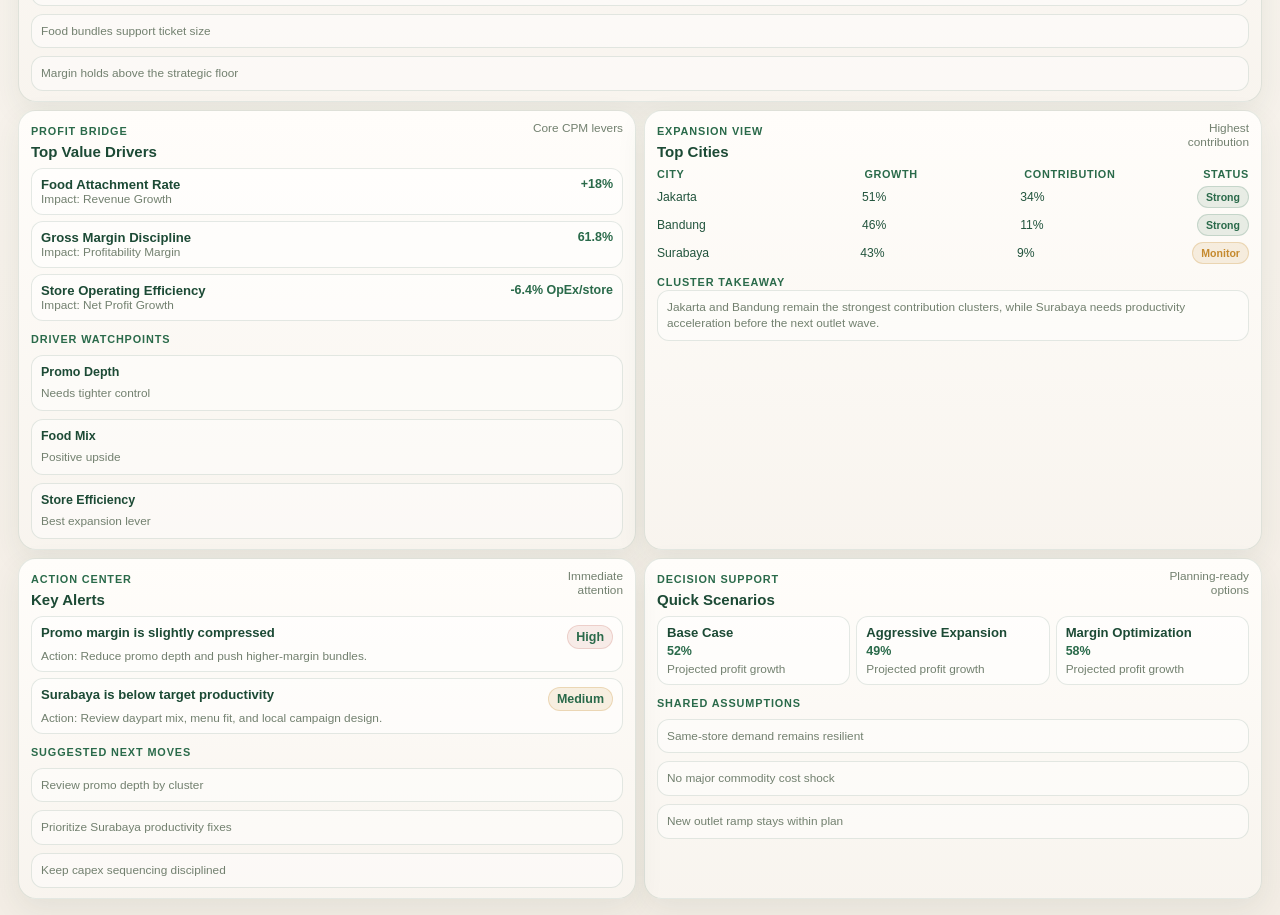
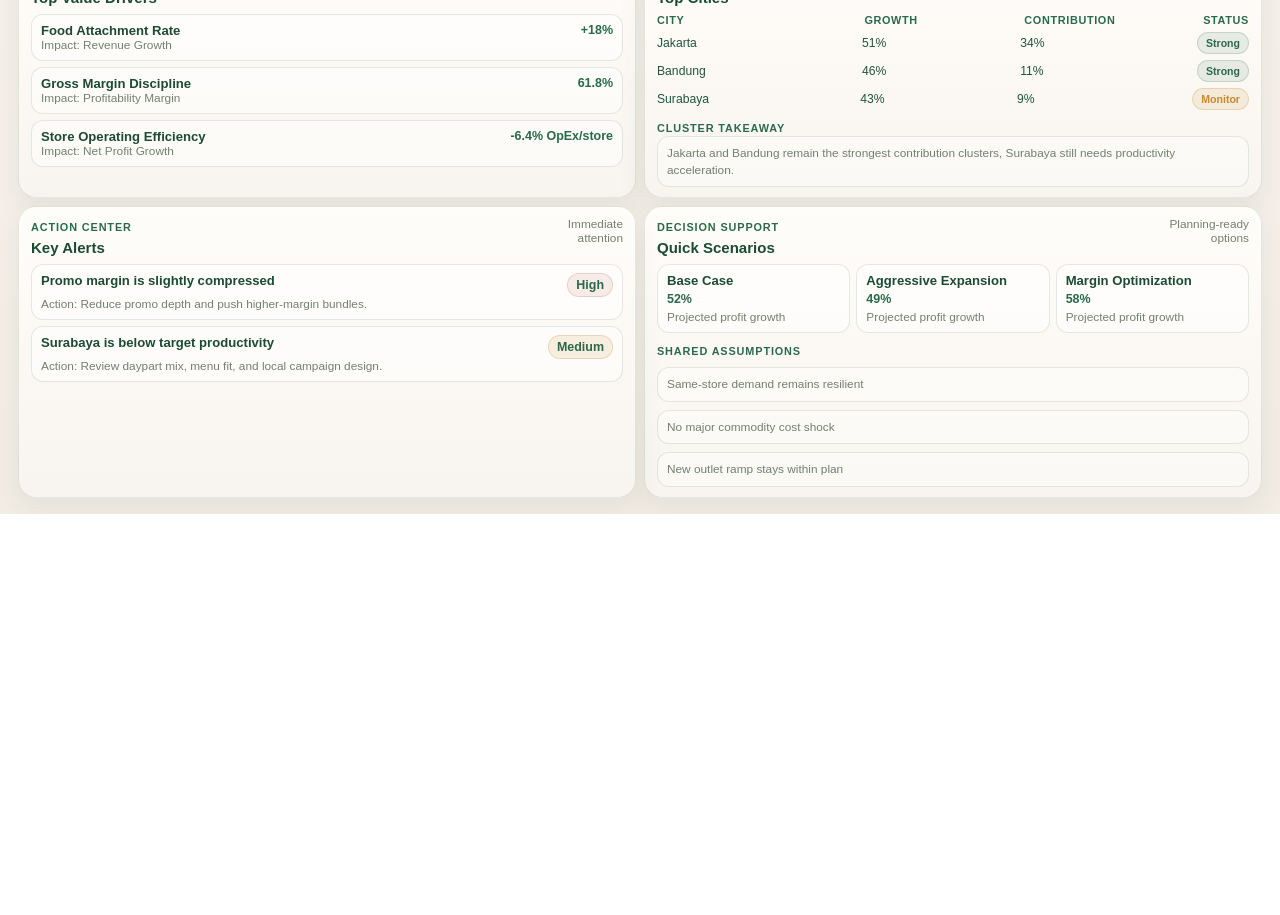
Before and after one commit to sulhanfuadi/fore-cpm-dashboard, a Next.js app: page / in a window 1280 px wide. Shown: the part 920-1835 px from the top of the page. After the commit the page ends 1434 px from the top, so only its background shows below. Built offline with nearby package versions, Linux system fonts and the light colour scheme.

Commit message:
refactor: rebalance dashboard content density

```diff
--- a/app/globals.css
+++ b/app/globals.css
@@ -489,54 +489,28 @@ small { font: inherit; }
 }
 
 
-.trend-driver-strip,
+
 .panel-footer-block {
   margin-top: 8px;
 }
 
-.trend-driver-list,
-.assumption-list,
-.footer-mini-grid {
+.assumption-list {
   display: grid;
   gap: 8px;
   margin-top: 8px;
 }
 
-.trend-driver-list {
-  grid-template-columns: repeat(3, minmax(0, 1fr));
-}
-
-.trend-driver-chip,
 .assumption-item,
-.footer-mini-card,
 .footer-copy-card {
   border: 1px solid var(--line);
   border-radius: 12px;
   padding: 8px 9px;
-  background: rgba(255,255,255,0.45);
+  background: rgba(255,255,255,0.42);
   color: var(--muted);
   font-size: 0.74rem;
   line-height: 1.4;
 }
 
-.footer-mini-grid-three {
-  grid-template-columns: repeat(3, minmax(0, 1fr));
-}
-
-.footer-mini-card strong {
-  display: block;
-  color: var(--text-strong);
-  font-size: 0.78rem;
-  margin-bottom: 4px;
-}
-
 .footer-copy-card p {
   margin: 0;
 }
-
-@media (max-width: 1280px) {
-  .trend-driver-list,
-  .footer-mini-grid-three {
-    grid-template-columns: 1fr;
-  }
-}
--- a/app/page.tsx
+++ b/app/page.tsx
@@ -24,15 +24,9 @@ type Copy = {
   trendSummaryTitle: string;
   trendSummaryItems: Array<{ value: string; label: string }>;
   trendInsightTitle: string;
-  trendInsightBody: string;
-  trendDriversTitle: string;
-  trendDrivers: string[];
-  driverEyebrow: string;
+  trendInsightBody: string;  driverEyebrow: string;
   driverTitle: string;
-  driverNote: string;
-  driverBottomTitle: string;
-  driverBottomItems: Array<{ title: string; value: string }>;
-  outletEyebrow: string;
+  driverNote: string;  outletEyebrow: string;
   outletTitle: string;
   outletNote: string;
   outletInsightTitle: string;
@@ -44,10 +38,7 @@ type Copy = {
   scenarioAssumptions: string[];
   alertEyebrow: string;
   alertTitle: string;
-  alertNote: string;
-  alertBottomTitle: string;
-  alertBottomItems: string[];
-  revenueLegend: string;
+  alertNote: string;  revenueLegend: string;
   profitLegend: string;
   impact: string;
   action: string;
@@ -96,23 +87,13 @@ const copy: Record<Locale, Copy> = {
       { value: '+54%', label: 'Profit index expansion' },
     ],
     trendInsightTitle: 'Momentum Insight',
-    trendInsightBody: 'Revenue and net profit continue to rise together, indicating the current expansion phase is still accretive and operational leverage is improving.',
-    trendDriversTitle: 'What drives the trend',
-    trendDrivers: ['Maturing outlets scale better', 'Food bundles support ticket size', 'Margin holds above the strategic floor'],
-    driverEyebrow: 'Profit Bridge',
+    trendInsightBody: 'Revenue and net profit continue to rise together, indicating the current expansion phase is still accretive and operational leverage is improving.',    driverEyebrow: 'Profit Bridge',
     driverTitle: 'Top Value Drivers',
-    driverNote: 'Core CPM levers',
-    driverBottomTitle: 'Driver watchpoints',
-    driverBottomItems: [
-      { title: 'Promo Depth', value: 'Needs tighter control' },
-      { title: 'Food Mix', value: 'Positive upside' },
-      { title: 'Store Efficiency', value: 'Best expansion lever' },
-    ],
-    outletEyebrow: 'Expansion View',
+    driverNote: 'Core CPM levers',    outletEyebrow: 'Expansion View',
     outletTitle: 'Top Cities',
     outletNote: 'Highest contribution',
     outletInsightTitle: 'Cluster takeaway',
-    outletInsightBody: 'Jakarta and Bandung remain the strongest contribution clusters, while Surabaya needs productivity acceleration before the next outlet wave.',
+    outletInsightBody: 'Jakarta and Bandung remain the strongest contribution clusters, Surabaya still needs productivity acceleration.',
     scenarioEyebrow: 'Decision Support',
     scenarioTitle: 'Quick Scenarios',
     scenarioNote: 'Planning-ready options',
@@ -120,10 +101,7 @@ const copy: Record<Locale, Copy> = {
     scenarioAssumptions: ['Same-store demand remains resilient', 'No major commodity cost shock', 'New outlet ramp stays within plan'],
     alertEyebrow: 'Action Center',
     alertTitle: 'Key Alerts',
-    alertNote: 'Immediate attention',
-    alertBottomTitle: 'Suggested next moves',
-    alertBottomItems: ['Review promo depth by cluster', 'Prioritize Surabaya productivity fixes', 'Keep capex sequencing disciplined'],
-    revenueLegend: 'Revenue',
+    alertNote: 'Immediate attention',    revenueLegend: 'Revenue',
     profitLegend: 'Net Profit',
     impact: 'Impact',
     action: 'Action',
@@ -186,23 +164,13 @@ const copy: Record<Locale, Copy> = {
       { value: '+54%', label: 'Ekspansi indeks profit' },
     ],
     trendInsightTitle: 'Insight Momentum',
-    trendInsightBody: 'Revenue dan net profit terus naik bersama, menunjukkan fase ekspansi saat ini masih accretive dan operational leverage terus membaik.',
-    trendDriversTitle: 'Pendorong tren',
-    trendDrivers: ['Outlet matang semakin efisien', 'Bundling makanan mengangkat ticket size', 'Margin tetap di atas lantai strategis'],
-    driverEyebrow: 'Profit Bridge',
+    trendInsightBody: 'Revenue dan net profit terus naik bersama, menunjukkan fase ekspansi saat ini masih accretive dan operational leverage terus membaik.',    driverEyebrow: 'Profit Bridge',
     driverTitle: 'Driver Nilai Utama',
-    driverNote: 'Levers CPM inti',
-    driverBottomTitle: 'Watchpoints driver',
-    driverBottomItems: [
-      { title: 'Kedalaman Promo', value: 'Perlu kontrol lebih ketat' },
-      { title: 'Food Mix', value: 'Masih ada upside positif' },
-      { title: 'Efisiensi Toko', value: 'Leverage ekspansi terbaik' },
-    ],
-    outletEyebrow: 'Pandangan Ekspansi',
+    driverNote: 'Levers CPM inti',    outletEyebrow: 'Pandangan Ekspansi',
     outletTitle: 'Kota Teratas',
     outletNote: 'Kontribusi tertinggi',
     outletInsightTitle: 'Insight cluster',
-    outletInsightBody: 'Jakarta dan Bandung tetap menjadi cluster kontribusi terkuat, sementara Surabaya perlu akselerasi produktivitas sebelum gelombang outlet berikutnya.',
+    outletInsightBody: 'Jakarta dan Bandung tetap menjadi cluster kontribusi terkuat, sementara Surabaya masih perlu akselerasi produktivitas.',
     scenarioEyebrow: 'Dukungan Keputusan',
     scenarioTitle: 'Skenario Cepat',
     scenarioNote: 'Opsi siap planning',
@@ -210,10 +178,7 @@ const copy: Record<Locale, Copy> = {
     scenarioAssumptions: ['Permintaan same-store tetap resilien', 'Tidak ada shock besar biaya komoditas', 'Ramp outlet baru tetap sesuai rencana'],
     alertEyebrow: 'Pusat Aksi',
     alertTitle: 'Alert Kunci',
-    alertNote: 'Perlu perhatian segera',
-    alertBottomTitle: 'Langkah berikutnya',
-    alertBottomItems: ['Review kedalaman promo per cluster', 'Prioritaskan perbaikan produktivitas Surabaya', 'Jaga sequencing capex tetap disiplin'],
-    revenueLegend: 'Revenue',
+    alertNote: 'Perlu perhatian segera',    revenueLegend: 'Revenue',
     profitLegend: 'Net Profit',
     impact: 'Dampak',
     action: 'Aksi',
@@ -371,14 +336,6 @@ export default function Home() {
               <p>{t.trendInsightBody}</p>
             </section>
           </div>
-          <section className="trend-driver-strip">
-            <span className="eyebrow">{t.trendDriversTitle}</span>
-            <div className="trend-driver-list">
-              {t.trendDrivers.map((item) => (
-                <div key={item} className="trend-driver-chip">{item}</div>
-              ))}
-            </div>
-          </section>
         </section>
 
         <section className="card panel drivers-panel">
@@ -400,17 +357,6 @@ export default function Home() {
               </article>
             ))}
           </div>
-          <section className="panel-footer-block">
-            <span className="eyebrow">{t.driverBottomTitle}</span>
-            <div className="footer-mini-grid footer-mini-grid-three">
-              {t.driverBottomItems.map((item) => (
-                <article key={item.title} className="footer-mini-card">
-                  <strong>{item.title}</strong>
-                  <span>{item.value}</span>
-                </article>
-              ))}
-            </div>
-          </section>
         </section>
 
         <section className="card panel outlet-panel">
@@ -490,14 +436,6 @@ export default function Home() {
               </article>
             ))}
           </div>
-          <section className="panel-footer-block">
-            <span className="eyebrow">{t.alertBottomTitle}</span>
-            <div className="assumption-list">
-              {t.alertBottomItems.map((item) => (
-                <div key={item} className="assumption-item">{item}</div>
-              ))}
-            </div>
-          </section>
         </section>
       </section>
     </main>
```
